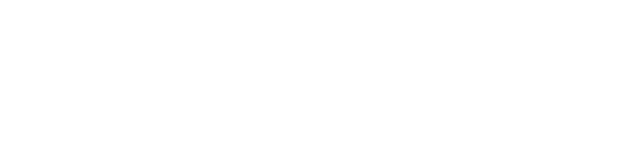
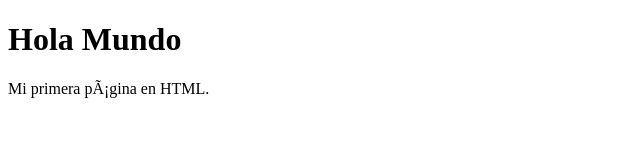
Before and after one commit to xaviguti13/webepia, a plain HTML site: page index.html in a window 1280 px wide. Shown: the whole page, without its empty margins (0-640 px from the left). Drawn offline with Linux system fonts and the light colour scheme.

Commit message:
Update index.html

```diff
--- a/index.html
+++ b/index.html
@@ -4,4 +4,8 @@
         <meta charset="uft-8"/>
         <title>Hola Mundo en HTML</title>
       </head>
+      <body>
+        <h1>Hola Mundo</h1>
+        Mi primera página en HTML.
+      </body>
     </html>
```
